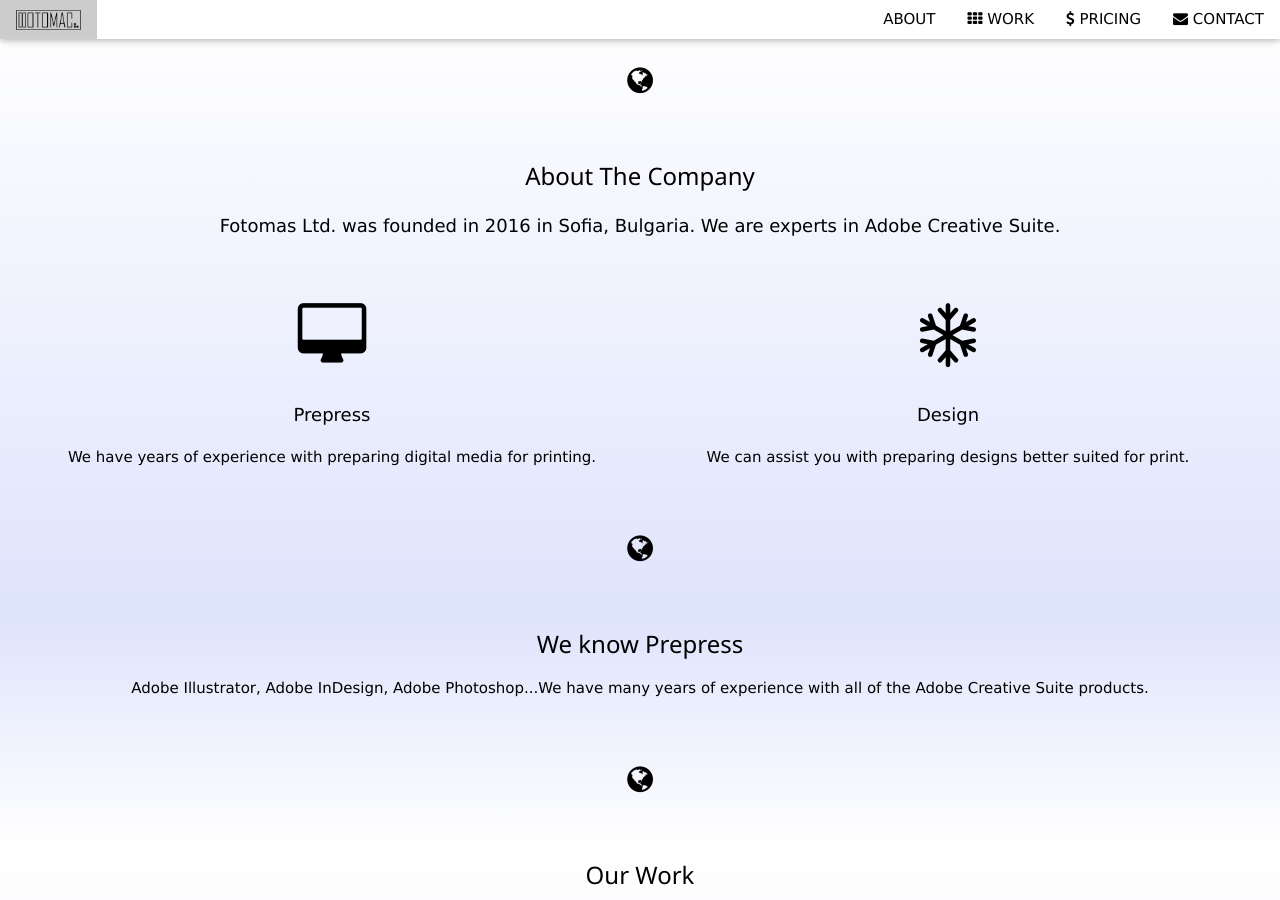
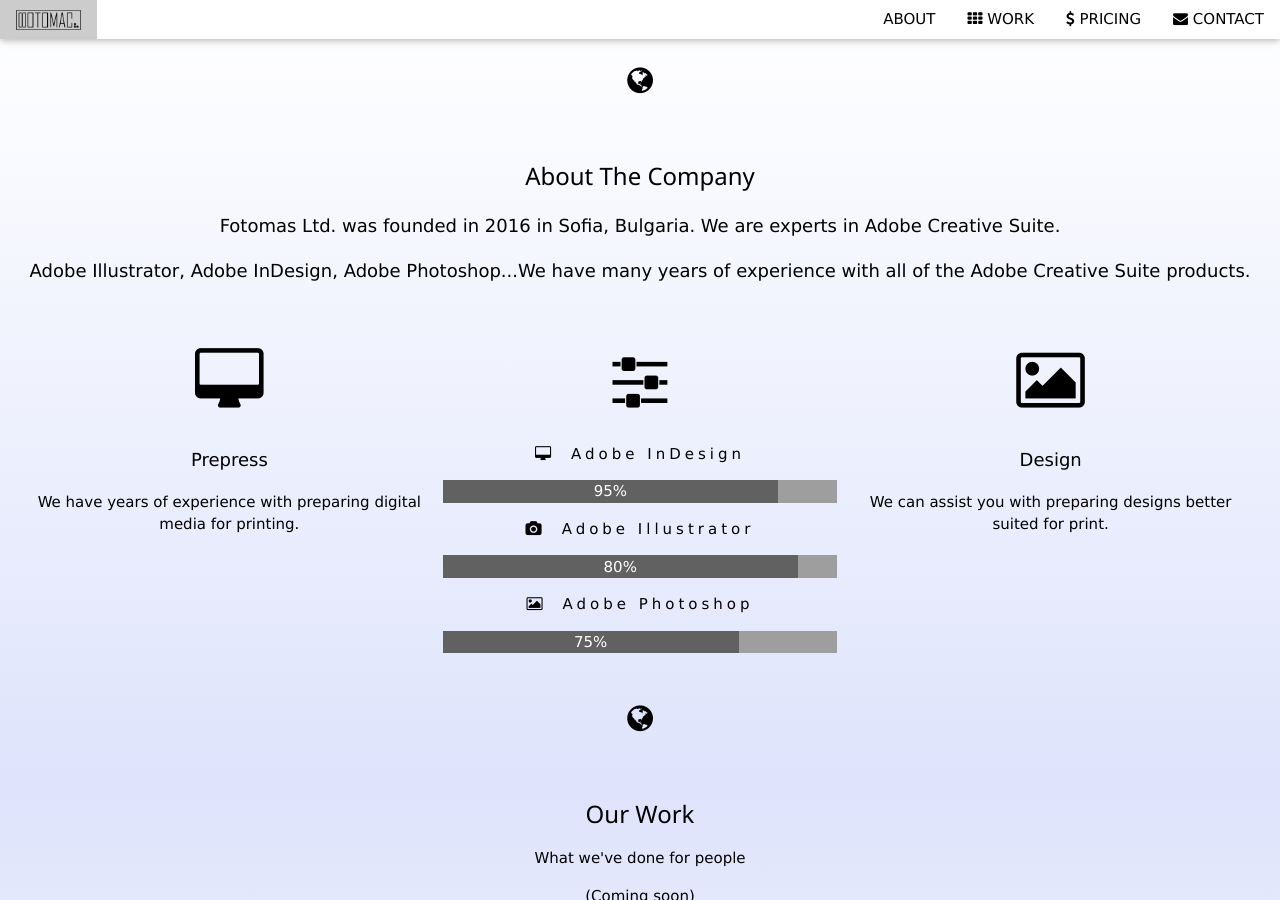
Before and after one commit to fotomas2016/fotomas2016.github.io, a Jekyll site: the page built from index.html, in a window 1280 px wide and 900 px high, scrolled down 885 px. Built offline with Jekyll 4.4.1, drawn with Linux system fonts in a browser that asks for light colours; some of the changed text lies outside the part shown.

Commit message:
simplify a lot

```diff
--- a/index.html
+++ b/index.html
@@ -4,8 +4,6 @@
 
 layout: home
 ---
-
-
 <!-- About Section -->
 <div class="w3-container padding-all gradWtoG" id="about">
   <div class="divider">
@@ -13,14 +11,30 @@ layout: home
   </div>
   <h3 class="w3-center">About The Company</h3>
   <p class="w3-center w3-large">Fotomas Ltd. was founded in 2016 in Sofia, Bulgaria. We are experts in Adobe Creative Suite.</p>
+  <p class="w3-center w3-large">Adobe Illustrator, Adobe InDesign, Adobe Photoshop...We have many years of experience with all of the Adobe Creative Suite products.</p>
   <div class="w3-row-padding w3-center" style="margin-top:64px">
-      <div class="w3-half">
+    <div class="w3-third">
       <i class="fa fa-desktop w3-margin-bottom w3-jumbo w3-center"></i>
       <p class="w3-large">Prepress</p>
       <p>We have years of experience with preparing digital media for printing.</p>
     </div>
-      <div class="w3-half">
-        <i class="fa fa-snowflake-o w3-margin-bottom w3-jumbo"></i>
+    <div class="w3-third w3-center">
+      <i class="fa fa-sliders w3-margin-bottom w3-jumbo w3-center"></i>
+      <p class="w3-wide"><i class="fa fa-desktop w3-margin-right"></i>Adobe InDesign</p>
+      <div class="w3-grey">
+        <div class="w3-container w3-dark-grey w3-center" style="width:85%">95%</div>
+      </div>
+      <p class="w3-wide"><i class="fa fa-camera w3-margin-right"></i>Adobe Illustrator</p>
+      <div class="w3-grey">
+        <div class="w3-container w3-dark-grey w3-center" style="width:90%">80%</div>
+      </div>
+      <p class="w3-wide"><i class="fa fa-photo w3-margin-right"></i>Adobe Photoshop</p>
+      <div class="w3-grey">
+        <div class="w3-container w3-dark-grey w3-center" style="width:75%">75%</div>
+      </div>
+    </div>
+    <div class="w3-third">
+      <i class="fa fa-picture-o w3-margin-bottom w3-jumbo"></i>
       <p class="w3-large">Design</p>
       <p>We can assist you with preparing designs better suited for print.</p>
     </div>
@@ -30,21 +44,8 @@ layout: home
   </div>
 </div>
 
-
-
-  <!-- Promo Section - "We know Prepress" -->
-  <div class="w3-container gradGtoW padding-all" >
-    <h3 class="w3-center">We know Prepress</h3>
-    <p class="w3-center">Adobe Illustrator, Adobe InDesign, Adobe Photoshop...We have many years of experience with all of the Adobe Creative Suite products.</p>
-    <div class="divider">
-      <i class="fa fa-globe fa-2x" aria-hidden="true"></i>
-    </div>
-  </div>
-
-
-
 <!-- Work Section -->
-  <div class="w3-container padding-all gradWtoG" id="work">
+<div class="w3-container padding-all gradGtoW" id="work">
   <h3 class="w3-center">Our Work</h3>
   <p class="w3-center">What we've done for people</p>
   <p class="w3-center">(Coming soon)</p>
@@ -65,35 +66,6 @@ layout: home
   </div>
 </div>
 
-  <!-- Skills Section -->
-  <div class="w3-container w3-padding-64 padding-all gradGtoW">
-    <div class="w3-row-padding">
-      <div class="w3-col m6" style="text-align: right;">
-        <h3>Our Skills.</h3>
-        <p>We are professionals highly skilled in Adobe Creative Suite</p>
-      </div>
-      <div class="w3-col m6">
-        <p class="w3-wide"><i class="fa fa-desktop w3-margin-right"></i>Adobe InDesign</p>
-        <div class="w3-grey">
-          <div class="w3-container w3-dark-grey w3-center" style="width:85%">95%</div>
-        </div>
-        <p class="w3-wide"><i class="fa fa-camera w3-margin-right"></i>Adobe Illustrator</p>
-        <div class="w3-grey">
-          <div class="w3-container w3-dark-grey w3-center" style="width:90%">80%</div>
-        </div>
-        <p class="w3-wide"><i class="fa fa-photo w3-margin-right"></i>Adobe Photoshop</p>
-        <div class="w3-grey">
-          <div class="w3-container w3-dark-grey w3-center" style="width:75%">75%</div>
-        </div>
-      </div>
-    </div>
-    <div class="divider">
-      <i class="fa fa-globe fa-2x" aria-hidden="true"></i>
-    </div>
-  </div>
-
-
-
 <!-- Pricing Section -->
 <div class="w3-container w3-center padding-all gradWtoG"  id="pricing">
   <h3>Pricing</h3>
@@ -102,8 +74,6 @@ layout: home
     <i class="fa fa-globe fa-2x" aria-hidden="true"></i>
   </div>
 </div>
-
-
 
 <!-- Contact Section -->
 <div class="w3-container gradGtoW padding-all" id="contact">
```
Lines whose indentation alone changed are shown as unchanged.
